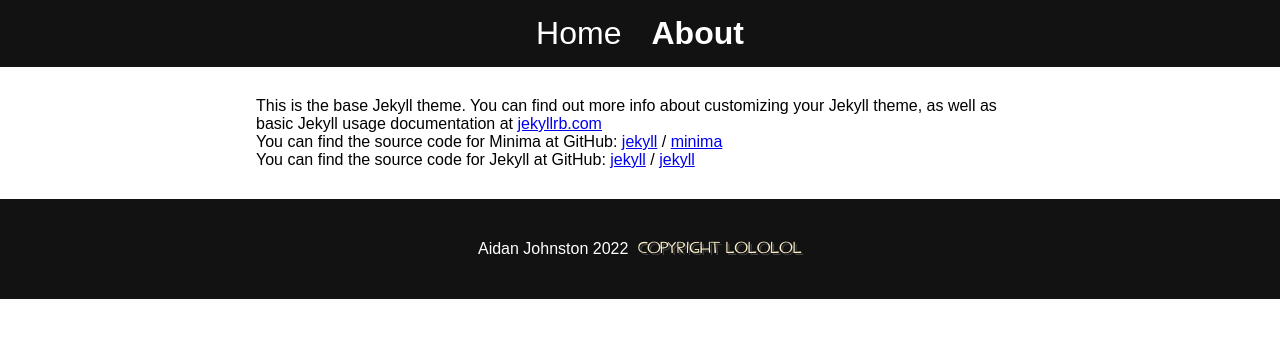
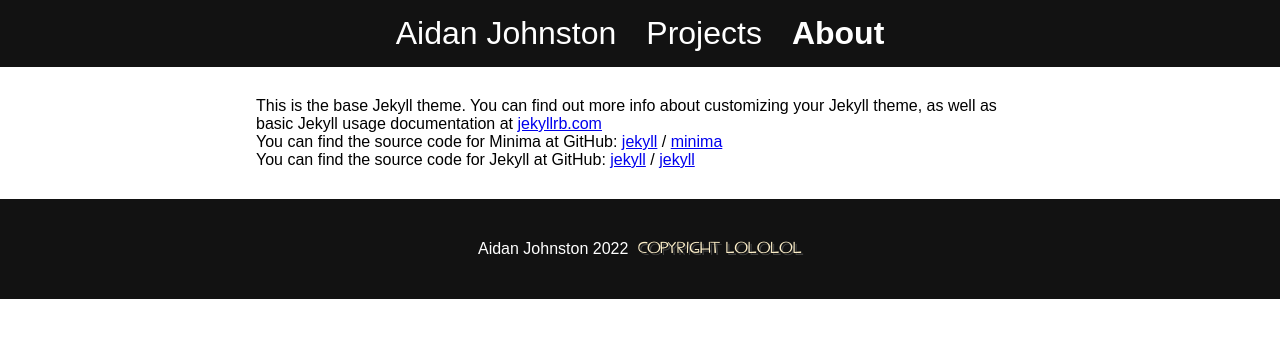
Before and after one commit to AidanJohnston/AidanJohnston.github.io, a Jekyll site: the page built from about.markdown, in a window 1280 px wide. Shown: the top 338 px of the page. Built offline with Jekyll 4.4.1, drawn with Linux system fonts in a browser that asks for light colours.

Commit message:
updated to inlcude projects

```diff
--- a/_data/navigation.yml
+++ b/_data/navigation.yml
@@ -1,4 +1,6 @@
-- name: Home
+- name: Aidan Johnston
   link: /
+- name: Projects
+  link: /#projects
 - name: About
   link: /about/
```
